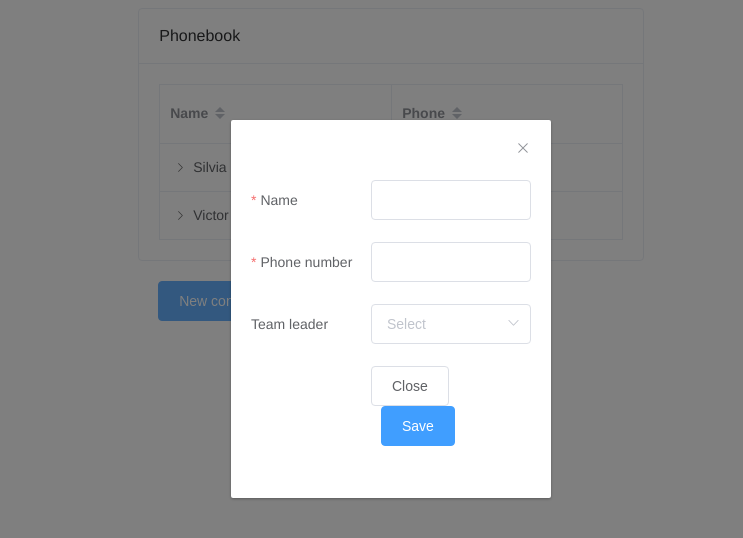
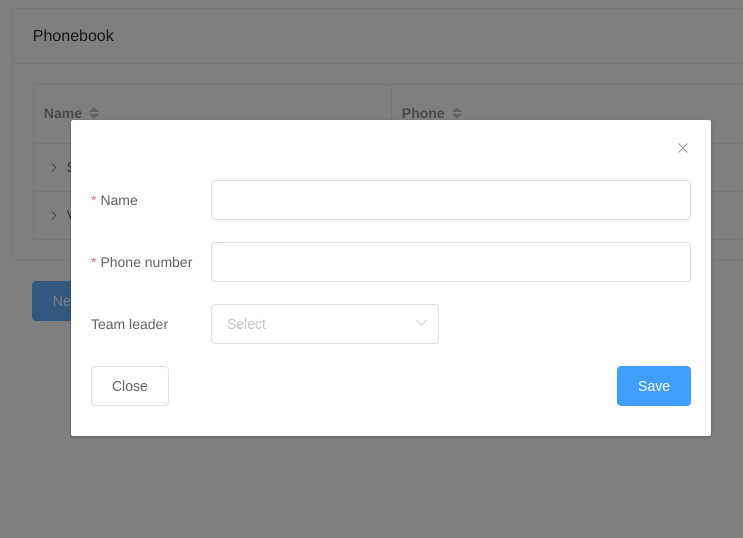
Before and after one commit to wewillevil/wewillevil.github.io, a Vue app: page / in a window 1280 px wide. Both pictures are taken after a click on the button "New contact". Shown: the top 538 px of the page, without its empty margins (249-992 px from the left). Built offline with nearby package versions, Linux system fonts and the light colour scheme.

Commit message:
fixed layout

```diff
--- a/package.json
+++ b/package.json
@@ -12,6 +12,7 @@
     "build": "node build/build.js"
   },
   "dependencies": {
+    "bootstrap": "^5.0.0-beta1",
     "element-ui": "^2.15.0",
     "vue": "^2.5.2"
   },
--- a/src/App.vue
+++ b/src/App.vue
@@ -86,5 +86,10 @@ export default {
   -moz-osx-font-smoothing: grayscale;
   color: #2c3e50;
   margin: auto;
+  display: flex;
+  flex-direction: column;
+  justify-content: space-between;
+  max-width: 60%;
+  min-width: 300px;
 }
 </style>
--- a/src/components/ContactsTable.vue
+++ b/src/components/ContactsTable.vue
@@ -36,7 +36,6 @@ export default {
 
 <style scoped>
 .contacts-list-wrap {
-  max-width: 40%;
-  margin: auto;
+
 }
 </style>
--- a/src/components/ModalForm.vue
+++ b/src/components/ModalForm.vue
@@ -17,11 +17,10 @@
               <el-option v-for="item in list" :key="item.id" :label="item.name" :value="item.id"/>
             </el-select>
           </el-form-item>
-
-          <el-form-item>
+          <div class="buttons">
             <el-button @click="onClose">Close</el-button>
             <el-button type="primary" @click="onSubmit">Save</el-button>
-          </el-form-item>
+          </div>
         </el-form>
       </el-dialog>
     </el-card>
@@ -79,12 +78,14 @@ export default {
 
 <style scoped>
 .modal-wrap {
-  max-width: 40%;
-  margin: auto;
   border: none;
 }
 .dialog {
-  margin: auto;
-  max-width: 50%;
+  min-width: 300px;
+}
+.buttons {
+  display: flex;
+  flex-flow: row;
+  justify-content: space-between;
 }
 </style>
```
Also changed, not shown: 1 other file (tests, documents, lock files or other folders).
